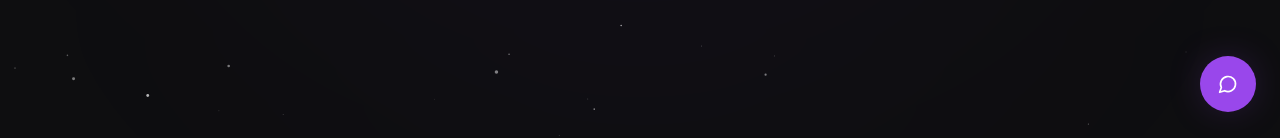
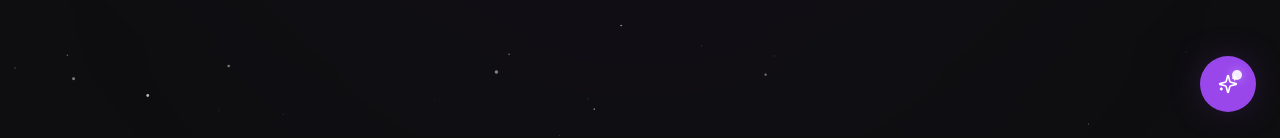
Before and after one commit to khalidsakib01/ViOLATE-Tech, a React (Vite) app: page / in a window 1280 px wide. Shown: the part 664-802 px from the top of the page. Built offline with nearby package versions, Linux system fonts and the light colour scheme; the HTML template or start-up script is replaced by a standard one.

Commit message:
update chat button icon

```diff
--- a/src/components/ChatAssistant.tsx
+++ b/src/components/ChatAssistant.tsx
@@ -1,6 +1,6 @@
 import { useState, useRef, useEffect } from "react";
 import { motion, AnimatePresence } from "framer-motion";
-import { MessageCircle, X, Send, Bot } from "lucide-react";
+import { X, Send, Bot, Sparkles } from "lucide-react";
 
 type Message = { role: "user" | "assistant"; content: string };
 
@@ -69,8 +69,9 @@ const ChatAssistant = () => {
               <X size={20} className="text-primary-foreground" />
             </motion.div>
           ) : (
-            <motion.div key="chat" initial={{ rotate: 90, opacity: 0 }} animate={{ rotate: 0, opacity: 1 }} exit={{ rotate: -90, opacity: 0 }}>
-              <MessageCircle size={20} className="text-primary-foreground" />
+            <motion.div key="chat" initial={{ rotate: 90, opacity: 0 }} animate={{ rotate: 0, opacity: 1 }} exit={{ rotate: -90, opacity: 0 }} className="relative">
+              <Sparkles size={20} className="text-primary-foreground" />
+              <span className="absolute -right-1 -top-1 h-2.5 w-2.5 rounded-full bg-primary-foreground/90 shadow-[0_0_10px_rgba(255,255,255,0.35)]" />
             </motion.div>
           )}
         </AnimatePresence>
```
